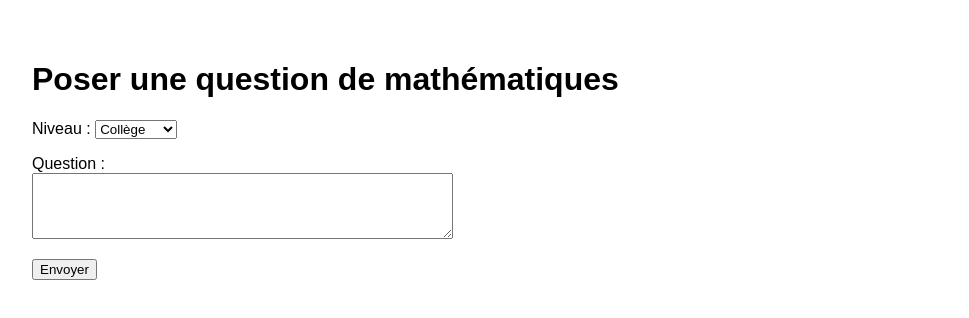
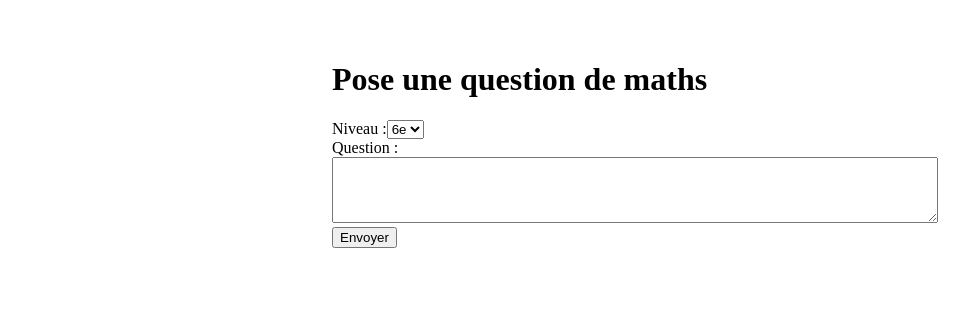
Before and after one commit to lazcen/mathapp-gpt-supabase, a Next.js app: page /ask in a window 1280 px wide. Shown: the top 318 px of the page, without its empty margins (8-977 px from the left). Built offline with nearby package versions, Linux system fonts and the light colour scheme.

Commit message:
Update ask.tsx

```diff
--- a/pages/ask.tsx
+++ b/pages/ask.tsx
@@ -2,16 +2,15 @@ import { useState } from 'react'
 
 export default function AskPage() {
   const [question, setQuestion] = useState('')
-  const [level, setLevel] = useState('collège')
-  const [response, setResponse] = useState('')
+  const [level, setLevel] = useState('6e')
+  const [answer, setAnswer] = useState('')
   const [loading, setLoading] = useState(false)
 
   const handleSubmit = async (e: React.FormEvent) => {
     e.preventDefault()
     setLoading(true)
-    setResponse('')
+    setAnswer('')
 
-    try {
     const res = await fetch('/api/ask', {
       method: 'POST',
       headers: { 'Content-Type': 'application/json' },
@@ -19,55 +18,46 @@ export default function AskPage() {
     })
 
     const data = await res.json()
-      setResponse(data.response)
-    } catch (err) {
-      setResponse("Erreur lors de l'envoi de la question.")
-    }
-
+    setAnswer(data.response)
     setLoading(false)
   }
 
   return (
-    <div style={{ padding: '2rem', fontFamily: 'sans-serif' }}>
-      <h1>Poser une question de mathématiques</h1>
-
+    <main style={{ padding: '2rem', maxWidth: '600px', margin: 'auto' }}>
+      <h1>Pose une question de maths</h1>
       <form onSubmit={handleSubmit}>
-        <div style={{ marginBottom: '1rem' }}>
         <label>
-            Niveau :{' '}
+          Niveau :
           <select value={level} onChange={(e) => setLevel(e.target.value)}>
-              <option value="collège">Collège</option>
-              <option value="lycée">Lycée</option>
-              <option value="université">Université</option>
+            <option value="6e">6e</option>
+            <option value="5e">5e</option>
+            <option value="4e">4e</option>
+            <option value="3e">3e</option>
           </select>
         </label>
-        </div>
-
-        <div style={{ marginBottom: '1rem' }}>
+        <br />
         <label>
           Question :
-            <br />
           <textarea
             value={question}
             onChange={(e) => setQuestion(e.target.value)}
+            required
             rows={4}
-              cols={50}
-              required
+            style={{ width: '100%' }}
           />
         </label>
-        </div>
-
+        <br />
         <button type="submit" disabled={loading}>
           {loading ? 'Chargement...' : 'Envoyer'}
         </button>
       </form>
 
-      {response && (
+      {answer && (
         <div style={{ marginTop: '2rem' }}>
-          <h2>Réponse de l’IA :</h2>
-          <p>{response}</p>
+          <h2>Réponse :</h2>
+          <p>{answer}</p>
         </div>
       )}
-    </div>
+    </main>
   )
 }
```
Lines whose indentation alone changed are shown as unchanged.
